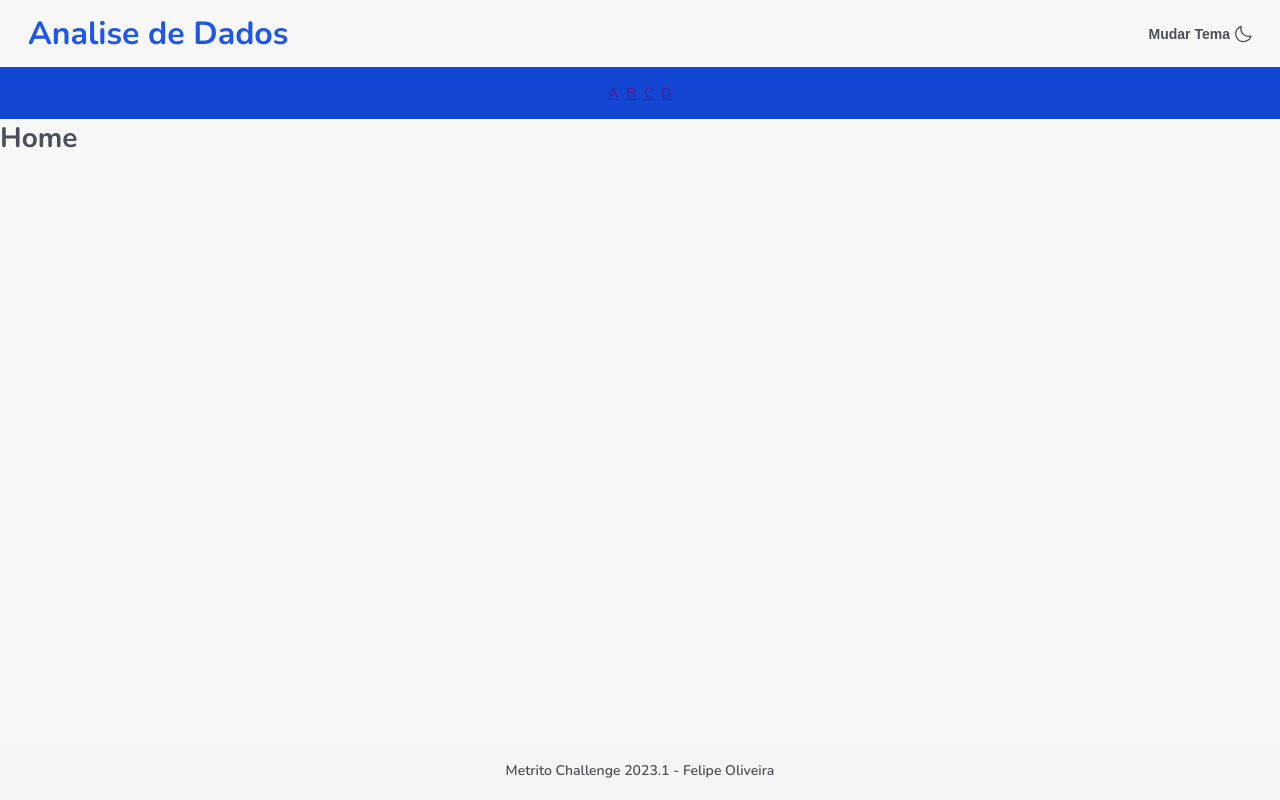
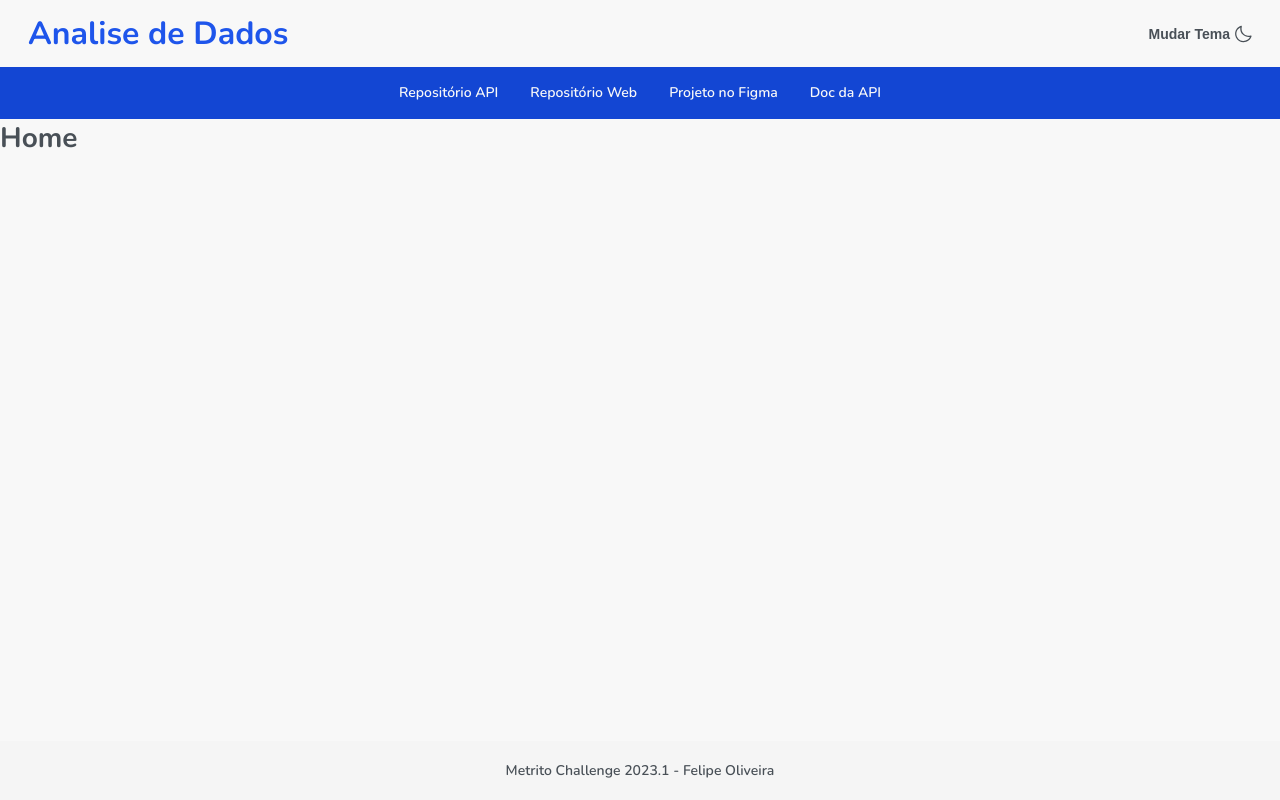
Before and after one commit to Felipstein/metrito-challenge-frontend, a React (Vite) app: page / in a window 1280 px wide. Built offline with nearby package versions, Linux system fonts and the light colour scheme.

Commit message:
✨ feat: added nav bar comps

```diff
--- a/src/components/Header/index.tsx
+++ b/src/components/Header/index.tsx
@@ -1,4 +1,5 @@
 import React from 'react';
+import { LinkButton } from '../LinkButton';
 import { ToggleThemeButton } from '../ToggleThemeButton';
 
 import * as S from './styles';
@@ -14,10 +15,21 @@ export const Header: React.FC = () => {
       </div>
 
       <S.NavBar>
-        <a href="">A</a>
-        <a href="">B</a>
-        <a href="">C</a>
-        <a href="">D</a>
+        <LinkButton to='https://github.com/Felipstein/metrito-challenge-backend'>
+          Repositório API
+        </LinkButton>
+
+        <LinkButton to='https://github.com/Felipstein/metrito-challenge-frontend'>
+          Repositório Web
+        </LinkButton>
+
+        <LinkButton to='https://www.figma.com/file/BjgpVRRLVhYN3tmw5sxux6/Metrito-Challenge-Layout?node-id=3%3A3306&t=Y2L8szlhTXWWbzJH-1'>
+          Projeto no Figma
+        </LinkButton>
+
+        <LinkButton to='https://metrito-challenge-api.onrender.com/api-docs'>
+          Doc da API
+        </LinkButton>
       </S.NavBar>
     </S.HeaderContainer>
   );
--- /dev/null
+++ b/src/components/LinkButton/index.tsx
@@ -0,0 +1,13 @@
+import React from 'react';
+
+import { LinkButtonProps } from './types';
+import * as S from './styles';
+
+export const LinkButton: React.FC<LinkButtonProps> = ({ to, children }) => {
+
+  return (
+    <S.LinkStyled to={to} target="_blank">
+      {children}
+    </S.LinkStyled>
+  );
+};
--- /dev/null
+++ b/src/components/LinkButton/styles.ts
@@ -0,0 +1,22 @@
+import { Link } from 'react-router-dom';
+import styled from 'styled-components';
+
+export const LinkStyled = styled(Link)`
+  display: flex;
+  align-items: center;
+  gap: 0.4rem;
+
+  padding: 0.8rem 1.2rem;
+
+  text-decoration: none;
+  line-height: 0;
+
+  color: ${({ theme }) => theme.colors.gray[50]};
+  font-weight: 600;
+
+  transition: color ${({ theme }) => theme.animations.sh} ease-in-out;
+
+  &:hover {
+    color: ${({ theme }) => theme.colors.gray[100]};
+  }
+`;
--- /dev/null
+++ b/src/components/LinkButton/types.ts
@@ -0,0 +1,6 @@
+import { ReactNode } from 'react';
+
+export interface LinkButtonProps {
+  to: string;
+  children: ReactNode;
+}
```
